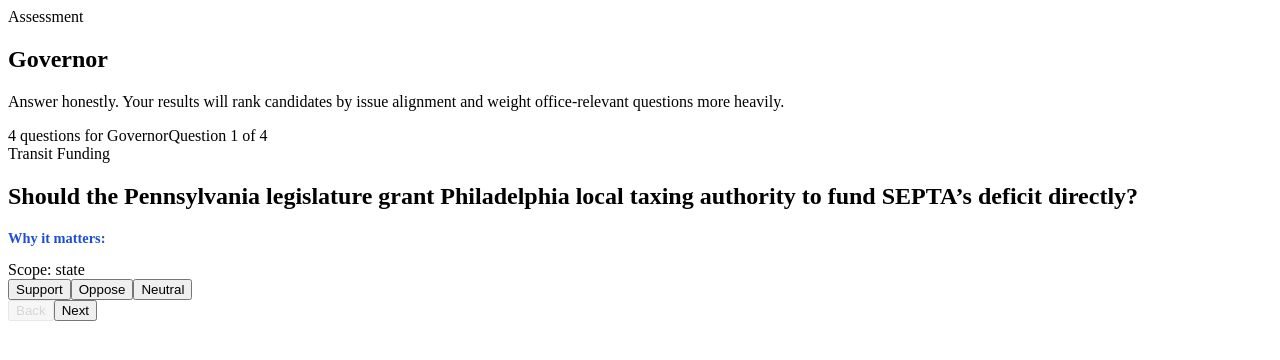
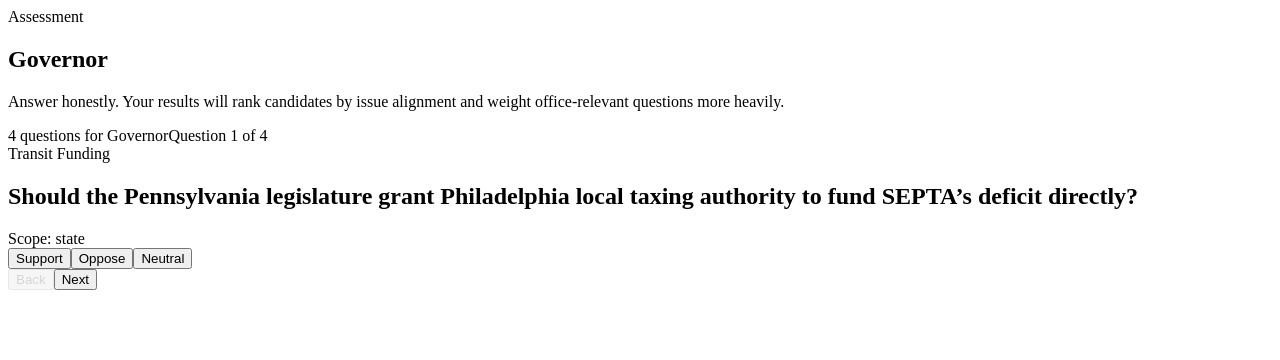
Before and after one commit to adorce90/Philly-Election-app, a Next.js app: page /quiz in a window 1280 px wide. Shown: the top 360 px of the page. Built offline with nearby package versions, Linux system fonts and the light colour scheme.

Commit message:
Update page.tsx

```diff
--- a/src/app/quiz/page.tsx
+++ b/src/app/quiz/page.tsx
@@ -134,6 +134,7 @@ function QuizPageInner() {
           <div className="quiz-card">
             <div className="topic-label">{question.topic}</div>
             <h2 className="question-title">{question.text}</h2>
+           {"description" in question && typeof question.description === "string" ? (
   <p
     style={{
       marginTop: "0.75rem",
@@ -144,7 +145,9 @@ function QuizPageInner() {
   >
     {question.description}
   </p>
+) : null}
 
+{"whyItMatters" in question && typeof question.whyItMatters === "string" ? (
   <p
     style={{
       marginTop: "0.5rem",
@@ -155,6 +158,7 @@ function QuizPageInner() {
   >
     Why it matters: {question.whyItMatters}
   </p>
+) : null}
 
             <div className="chip-row">
               <span className="chip">Scope: {question.scope}</span>
```
Lines whose indentation alone changed are shown as unchanged.
